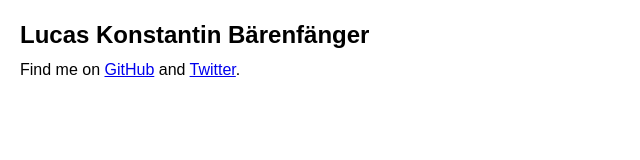
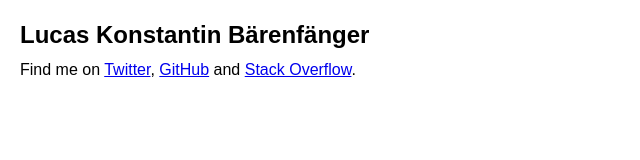
Before and after one commit to typeduke/typeduke-com, a plain HTML site: page index.html in a window 1280 px wide. Shown: the whole page, without its empty margins (0-640 px from the left). Drawn offline with Linux system fonts and the light colour scheme.

Commit message:
Add Stack Overflow link

```diff
--- a/index.html
+++ b/index.html
@@ -43,7 +43,7 @@
     -->
     <h1>Lucas Konstantin Bärenfänger</h1>
     <p>
-      Find me on <a href="https://github.com/typeduke">GitHub</a> and <a href="https://twitter.com/typeduke">Twitter</a>.
+      Find me on <a href="https://twitter.com/typeduke">Twitter</a>, <a href="https://github.com/typeduke">GitHub</a> and <a href="https://stackoverflow.com/users/1981705/typeduke">Stack Overflow</a>.
     </p>
   </body>
 </html>
```
